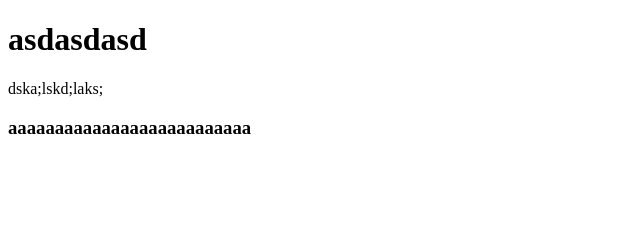
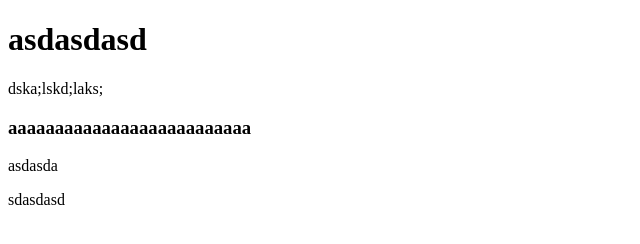
Before and after one commit to xuriwrrnbuysar-commits/myapp, a plain HTML site: page index.html in a window 1280 px wide. Shown: the whole page, without its empty margins (0-640 px from the left). Drawn offline with Linux system fonts and the light colour scheme.

Commit message:
update data 2

```diff
--- a/index.html
+++ b/index.html
@@ -9,5 +9,7 @@
     <h1>asdasdasd</h1>
     <p>dska;lskd;laks;</p>
     <h3>aaaaaaaaaaaaaaaaaaaaaaaaaa</h3>
+    <p>asdasda</p>
+    <p>sdasdasd</p>
 </body>
 </html>
```
